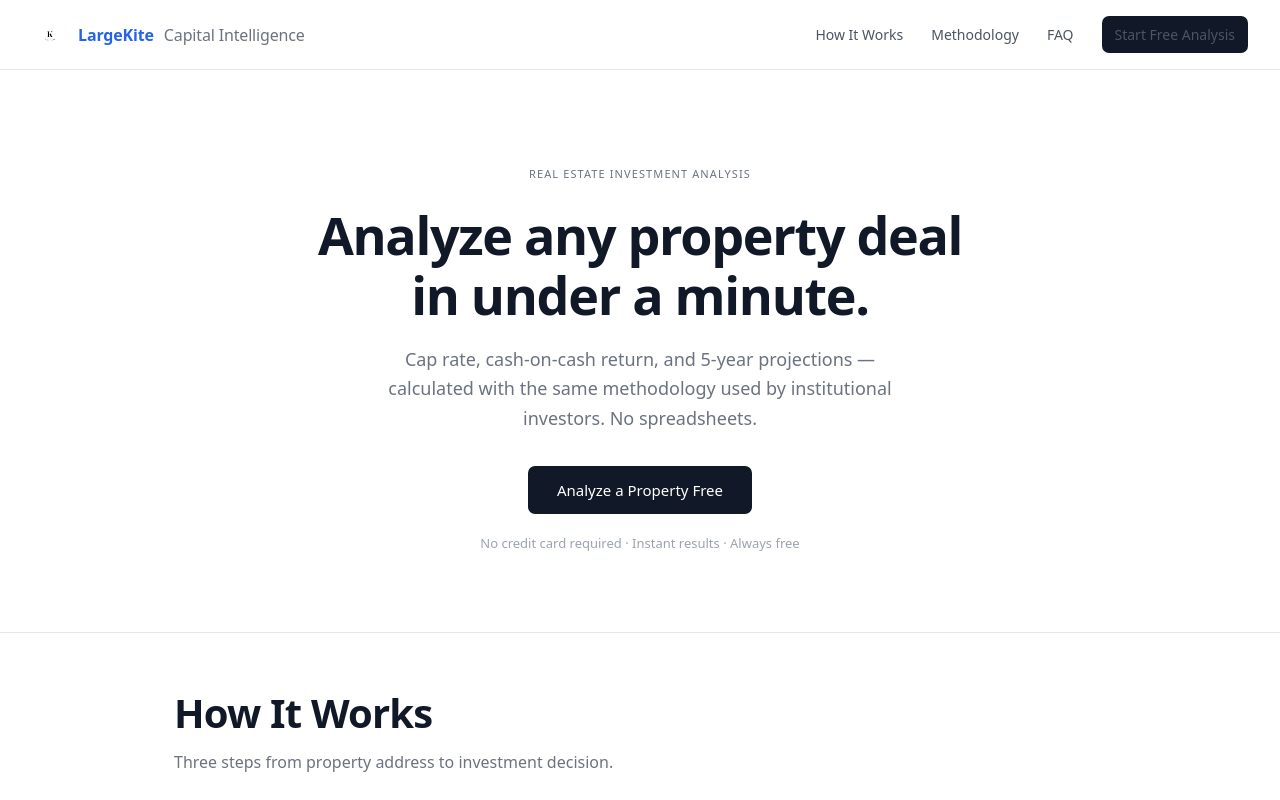
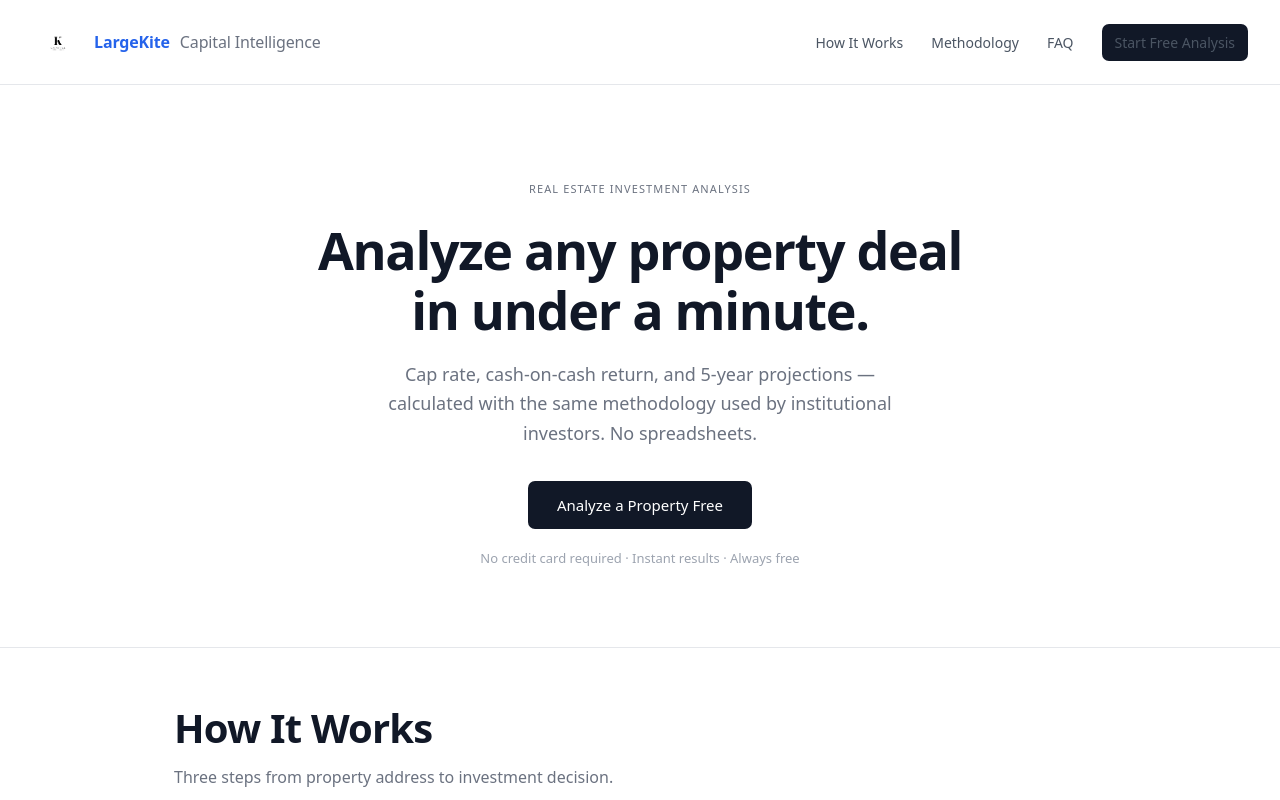
Before and after one commit to largekite/CI, a Next.js app: page / in a window 1280 px wide. Shown: the top 800 px of the page. Built offline with nearby package versions, Linux system fonts and the light colour scheme.

Commit message:
increase logo size

```diff
--- a/app/page.tsx
+++ b/app/page.tsx
@@ -7,7 +7,7 @@ export default function Home(){
       <header className="nav">
         <div className="brand">
           <Link href="/" style={{ display: 'flex', alignItems: 'center', gap: '10px', textDecoration: 'none' }}>
-            <Image src="/logo.png" alt="Capital Intelligence" width={36} height={36} style={{ objectFit: 'contain' }} />
+            <Image src="/logo.png" alt="Capital Intelligence" width={52} height={52} style={{ objectFit: 'contain' }} />
             LargeKite<span> Capital Intelligence</span>
           </Link>
         </div>
```
